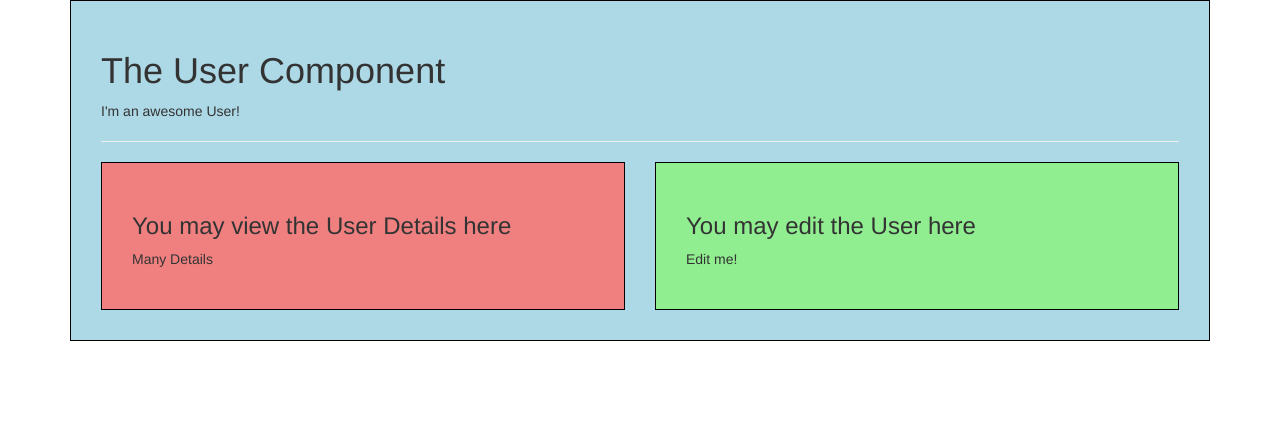
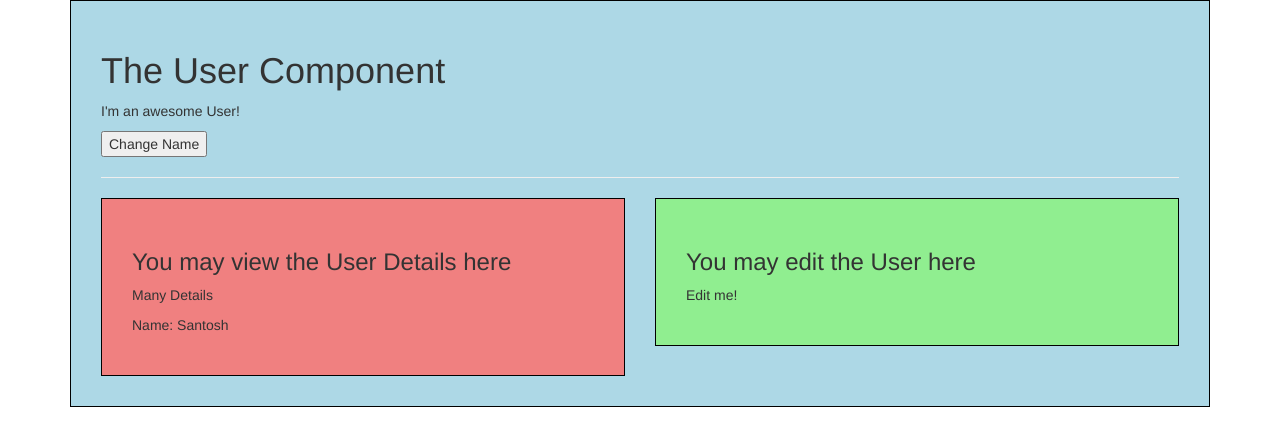
Before and after one commit to smarigowda/vuejs-cli-udemy, a Vue app: page / in a window 1280 px wide. Shown: the top 446 px of the page. Built offline with nearby package versions, Linux system fonts and the light colour scheme.

Commit message:
passing props from parent to child

```diff
--- a/src/components/User.vue
+++ b/src/components/User.vue
@@ -2,10 +2,11 @@
     <div class="component parent">
         <h1>The User Component</h1>
         <p>I'm an awesome User!</p>
+        <button @click="changeName">Change Name</button>
         <hr>
         <div class="row">
             <div class="col-xs-12 col-sm-6">
-                <app-user-detail></app-user-detail>
+                <app-user-detail :name="name"></app-user-detail>
             </div>
             <div class="col-xs-12 col-sm-6">
                 <app-user-edit></app-user-edit>
@@ -19,6 +20,16 @@
     import UserEdit from './UserEdit.vue';
 
     export default {
+        data: function() {
+          return {
+            name: 'Santosh'
+          }
+        },
+        methods: {
+          changeName() {
+            this.name = 'Roopa'
+          }
+        },
         components: {
             appUserDetail: UserDetail,
             appUserEdit: UserEdit
--- a/src/components/UserDetail.vue
+++ b/src/components/UserDetail.vue
@@ -2,10 +2,14 @@
     <div class="component child1">
         <h3>You may view the User Details here</h3>
         <p>Many Details</p>
+        <p>Name: {{ name }}</p>
     </div>
 </template>
 
 <script>
+  export default {
+    props: ['name']
+  }
 </script>
 
 <style scope>
```
